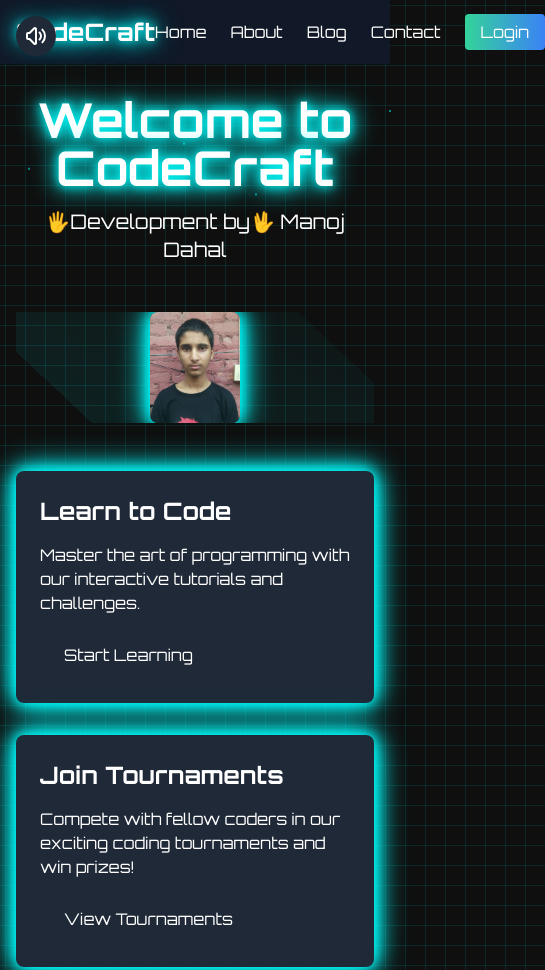
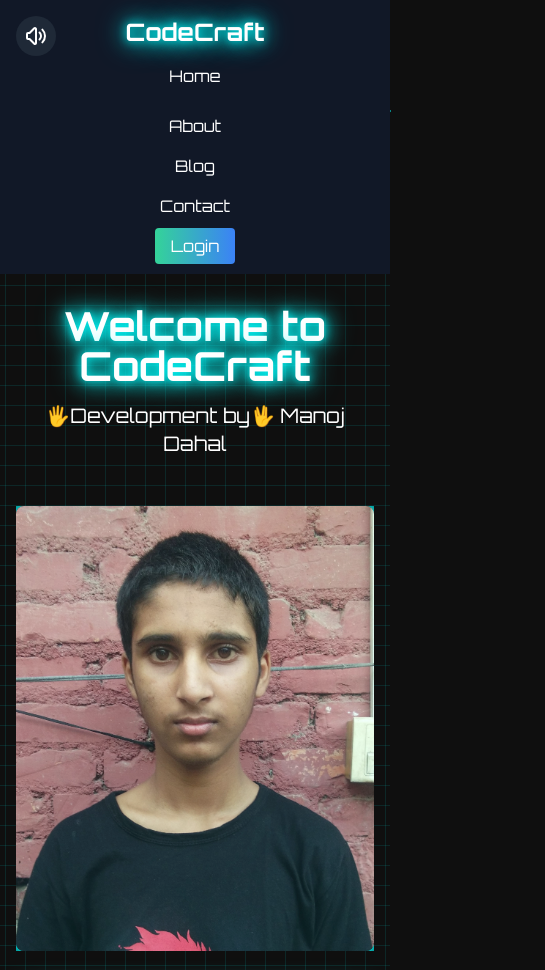
Before and after one commit to Manoj191-181/manoj, a plain HTML site: page index.htm in a window 390 px wide. Shown: the top 970 px of the page, 545 px wide, since content can reach past the window. Drawn offline with nearby package versions, Linux system fonts and the light colour scheme.

Commit message:
Update index.htm

```diff
--- a/index.htm
+++ b/index.htm
@@ -2,7 +2,7 @@
 <html lang="en">
 <head>
   <meta charset="UTF-8">
-  <meta name="viewport" content="width=device-width, initial-scale=1.0">
+  <meta name="viewport" content="width=device-width, initial-scale=1.0, maximum-scale=1.0, user-scalable=no">
   <title>CodeCraft Gaming</title>
   <link href="https://fonts.googleapis.com/css2?family=Orbitron:wght@400;500;700&display=swap" rel="stylesheet">
   <link href="https://cdn.jsdelivr.net/npm/tailwindcss@2.2.19/dist/tailwind.min.css" rel="stylesheet">
@@ -115,6 +115,34 @@
     #main-content {
       display: none;
     }
+
+    /* Responsive adjustments */
+    @media (max-width: 768px) {
+      .grid {
+        grid-template-columns: 1fr;
+      }
+
+      nav ul {
+        flex-direction: column;
+        align-items: center;
+      }
+
+      nav ul li {
+        margin-bottom: 10px;
+      }
+
+      .text-5xl {
+        font-size: 2.5rem;
+      }
+
+      .text-2xl {
+        font-size: 1.5rem;
+      }
+
+      .text-xl {
+        font-size: 1.25rem;
+      }
+    }
   </style>
 </head>
 <body class="min-h-screen flex flex-col cyber-grid">
@@ -143,9 +171,9 @@
 
     <!-- Header section -->
     <header class="bg-gray-900 p-4">
-      <nav class="container mx-auto flex justify-between items-center">
-        <a href="index.htm" class="text-2xl font-bold neon-text">CodeCraft</a>
-        <ul class="flex space-x-6">
+      <nav class="container mx-auto flex flex-col md:flex-row justify-between items-center">
+        <a href="index.htm" class="text-2xl font-bold neon-text mb-4 md:mb-0">CodeCraft</a>
+        <ul class="flex flex-col md:flex-row space-y-4 md:space-y-0 md:space-x-6">
           <li><a href="index.htm" class="hover:text-cyan-400 transition">Home</a></li>
           <li><a href="aboutus.html" class="hover:text-cyan-400 transition">About</a></li>
           <li><a href="blog.html" class="text-cyan-400 transition">Blog</a></li>
@@ -163,7 +191,7 @@
       </div>
 
       <div class="mb-12 text-center hologram">
-        <img src="IMG.jpg" alt="CodeCraft Gaming" class="mx-auto rounded-lg shadow-lg neon-border" style="max-width: 25%; height: auto;">
+        <img src="IMG.jpg" alt="CodeCraft Gaming" class="mx-auto rounded-lg shadow-lg neon-border" style="max-width: 100%; height: auto;">
       </div>
 
       <div class="grid md:grid-cols-2 gap-8">
```
